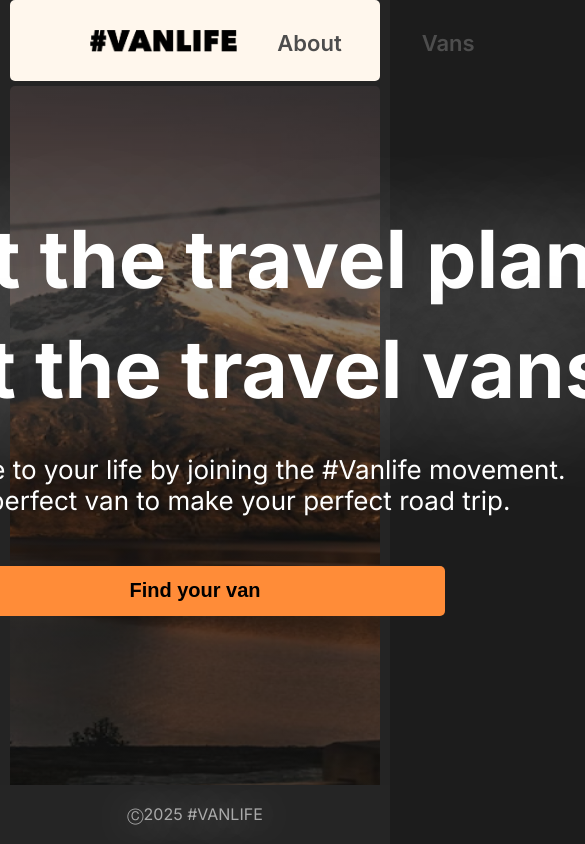
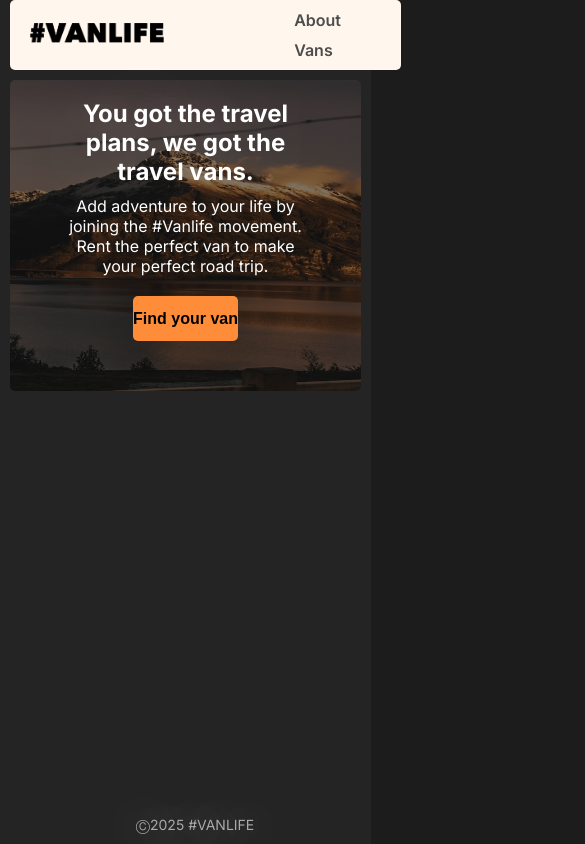
Before and after one commit to Yuvanshj/VanLife-Project, a React (Vite) app: page / in a window 390 px wide. Shown: the top 844 px of the page, 585 px wide, since content can reach past the window. Built offline with nearby package versions, Linux system fonts and the light colour scheme.

Commit message:
Update index.css

```diff
--- a/src/index.css
+++ b/src/index.css
@@ -298,14 +298,14 @@
     .vanContainer{
       display: flex;
       flex-wrap: wrap;
-      margin-top: 35px;
+      margin: 35px 0px 0px 30px;
       gap: 50px;
       flex: 1;
     }
 
     .vanCard{
-      margin: 30px;
-      padding: 10px;
+      /* margin: 30px;  */
+      /* padding: 10px; */
     }
 
     .vanCard > .vanImg{
@@ -374,10 +374,12 @@
 
 
 @media (max-width: 480px) {
+
   body{
     height: 100vh;
+    width: 90%;
     background-color: #242424;
-    padding: 0px 10px;
+    overflow-x: hidden;
   }
 
   a{
@@ -388,6 +390,8 @@
   .navbar{
     padding: 30px 80px 25px 80px;
     margin-bottom: 5px;
+
+    width: 90%;
 
     background-color: #FFF7ED;
 
@@ -426,7 +430,7 @@
   }
 
   .main1{
-    height: 81.5vh;
+    height: 100%;
     background-color: #FFF7ED;
 
     padding: 0px 80px 20px 80px;
@@ -460,7 +464,7 @@
 
   .mainContainer > h1 {
     color: #FFFFFF;
-    font-size: 80px;
+    font-size: 32px;
     line-height: 110px;
 
 
@@ -503,10 +507,13 @@
 
 
     padding: 0px 120px 20px 120px;
+    text-align: center;
 
     display: flex;
     justify-content: center;
     align-items: center;
+
+    flex-direction: column;
 
   }
 
@@ -523,13 +530,12 @@
   }
 
   .main2 > img{
-    height: 500px;
-    width: 670px;
-    object-fit: cover;
+    width: 100%;
+    height: auto;
+    object-fit: contain;
+    border-radius: 15px;
+    margin-bottom: 20px;
 
-    border-radius: 30px;
-
-    margin-right: 110px;
   }
 
   .main2 > div > h1{
@@ -547,14 +553,20 @@
     font-weight: 500;
   }
 
-  .main2 > div > .exploreDiv{
-    width: 85%;
+  .exploreDiv{
+    width: 100%;
     background-color: #FFCC8D;
 
-    padding: 26px 37px;
+    padding: 20px;
 
     border-radius: 5px;
   }
+
+  .exploreDiv {
+
+
+  }
+
 
   .exploreDiv > #btnTitle{
     color: #161616;
@@ -700,30 +712,98 @@
     /* line-height: 15px; */
   }
 
-  .footer{
-    height: 7vh;
+  .footer {
+
+    width: 100%;
+    height: auto;
+    padding: 10px 0;
+    font-size: 14px;
+    text-align: center;
 
     display: flex;
     justify-content: center;
     align-items: center;
-
-    font-size: 16px;
-
-    width: 100%;
-
     position: fixed;
     bottom: 0;
     left: 0;
 
     color: #AAAAAA;
-    background-color: #252525;
   }
 
   .footer > div{
     text-shadow: 1px 1px 45px rgb(255, 255, 255);
   }
 
- }
+   body {
+    height: 100vh;
+    background-color: #242424;
+    padding: 0 10px;
+    overflow-x: hidden;
+  }
+
+  a {
+    text-decoration: none;
+    color: #4D4D4D;
+  }
+
+  .navbar {
+    padding: 10px 20px;
+    margin-bottom: 10px;
+    width: 100%;
+    background-color: #FFF7ED;
+    display: flex;
+    justify-content: space-between;
+    align-items: center;
+    border-radius: 5px;
+  }
+
+  .logoImg {
+    height: 20px;
+  }
+
+  .linkContainer {
+    display: flex;
+    flex-direction: column;
+    gap: 10px;
+  }
+
+  .link {
+    font-size: 16px;
+    font-weight: 600;
+    color: #4D4D4D;
+  }
+
+  .main1, .main2 {
+    height: auto;
+    padding: 10px;
+    background-size: cover;
+    border-radius: 5px;
+    text-align: center;
+  }
+
+  .mainContainer > h1 {
+    font-size: 24px;
+    line-height: 1.2;
+    width: 100%;
+    padding: 10px 0;
+  }
+
+  .mainContainer > p {
+    font-size: 16px;
+    width: 100%;
+    padding-bottom: 20px;
+  }
+
+  #mainBtn {
+    width: 100%;
+    max-width: 300px;
+    height: 45px;
+    font-size: 16px;
+  }
+
+}
+
+
 
 
 @media (max-width: 1024px) {
```
